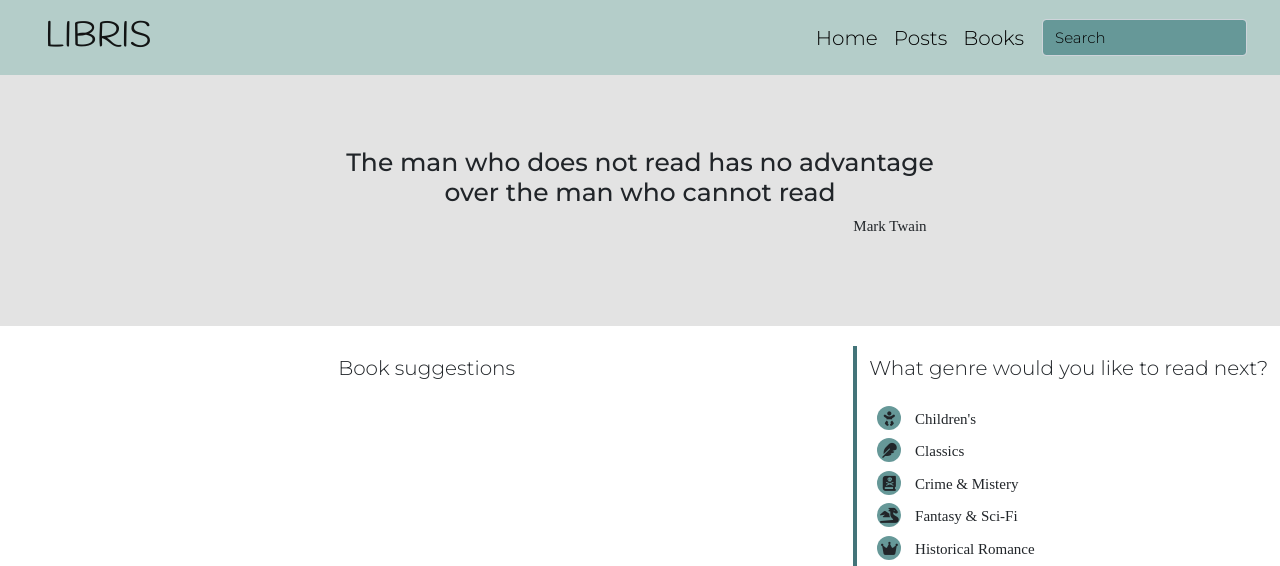
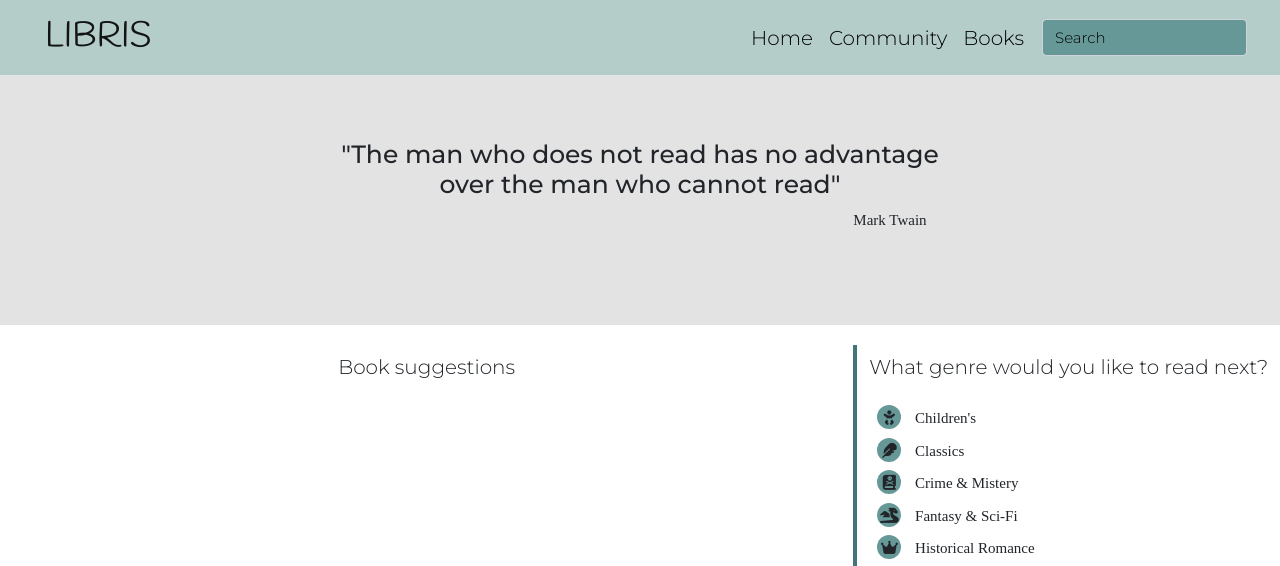
Before and after one commit to MarianaPereira23/libris, a Flask app: page / in a window 1280 px wide. Shown: the top 566 px of the page. Run offline with Flask 2, Linux system fonts and the light colour scheme; some libraries are stand-ins or nearby versions; some web fonts are replaced.

Commit message:
Added quotation marks to quote in homepage and changed Posts in navbar to Community

```diff
--- a/static/css/style.css
+++ b/static/css/style.css
@@ -97,8 +97,8 @@ footer {
 .phrase {
     background-color: #E3E3E3;
     min-height: 250px;
-    padding-top: 72px;
-    padding-bottom: 72px;
+    padding-top: 64px;
+    padding-bottom: 64px;
 }
 
 .quote {
@@ -106,12 +106,14 @@ footer {
     font-family: Montserrat;
     font-size: 25px;
     font-weight: 500;
+    margin-bottom: 10px;
 }
 
 .font {
     font-family: Muli;
     font-size: 15px;
     font-weight: 300;
+    margin: 0px;
 }
 
 .content {
--- a/templates/base.html
+++ b/templates/base.html
@@ -23,7 +23,7 @@
                             <a class="nav-link" href="{{url_for('home_page')}}">Home</a>
                         </li>
                         <li class="nav-item">
-                            <a class="nav-link" href="{{url_for('posts_page')}}">Posts</a>
+                            <a class="nav-link" href="{{url_for('posts_page')}}">Community</a>
                         </li>
                         <li class="nav-item">
                             <a class="nav-link" href="{{url_for('books_page')}}">Books</a>
--- a/templates/home.html
+++ b/templates/home.html
@@ -6,7 +6,7 @@
         <div class="col">
             <div class="row no-gutters justify-content-center">
                 <div class="col-6">
-                    <h2 class="quote">The man who does not read has no advantage over the man who cannot read</h2>
+                    <h2 class="quote">"The man who does not read has no advantage over the man who cannot read"</h2>
                 </div>
             </div>
             <div class="row no-gutters justify-content-end">
```
